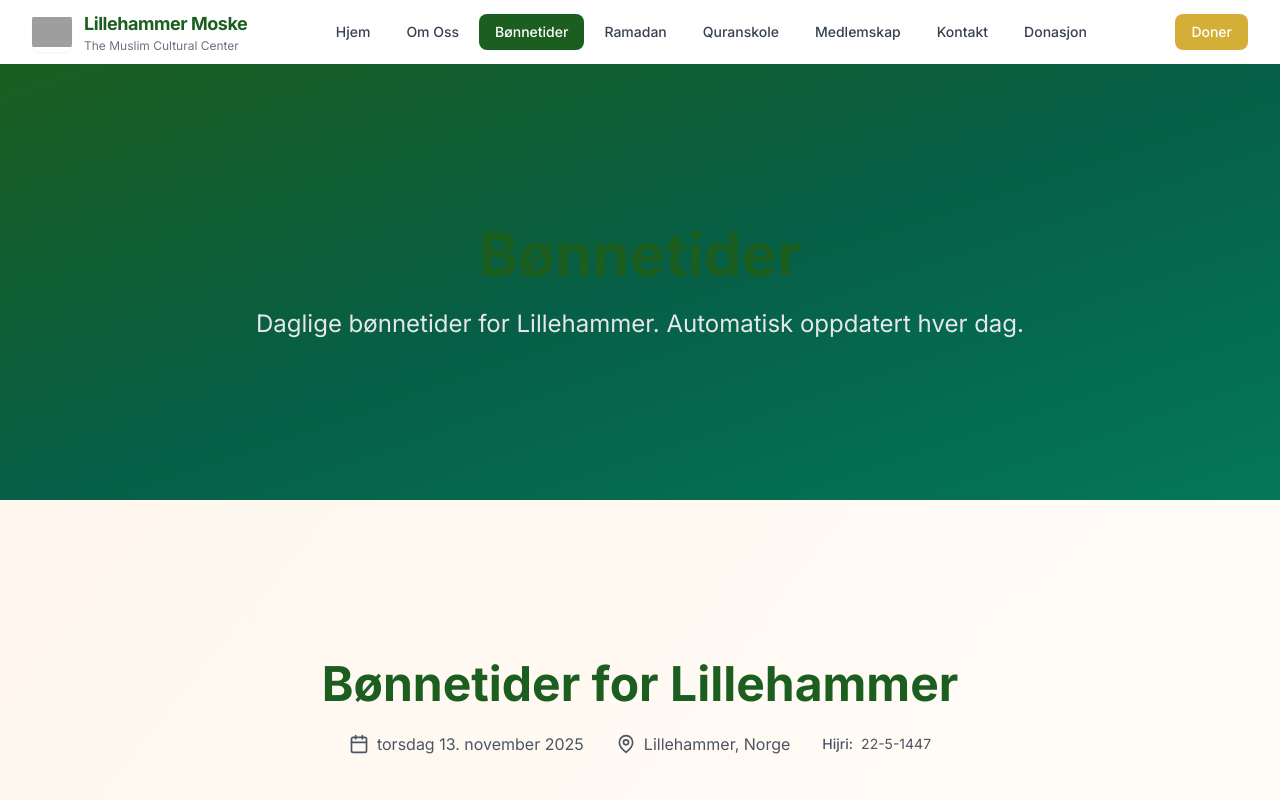
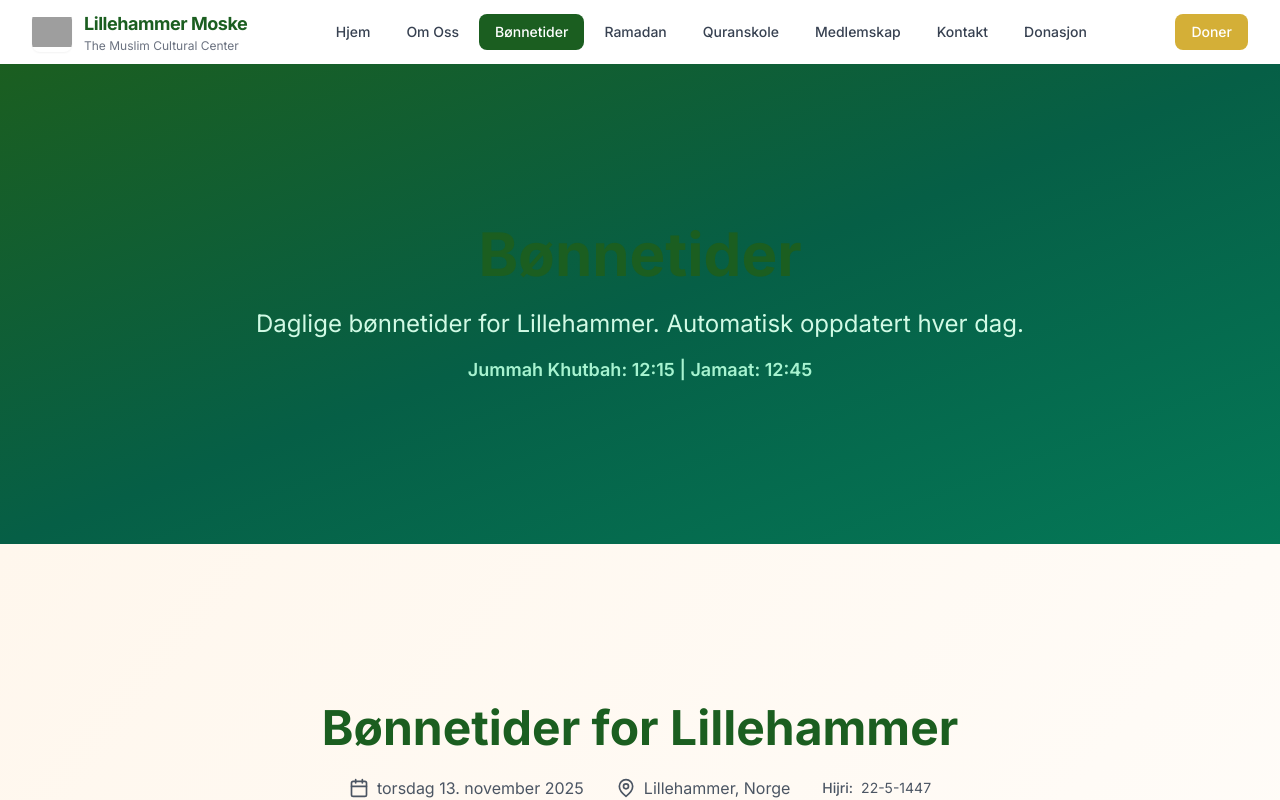
Before and after one commit to sheikhmataev/lillehammermoske, a Next.js app: page /prayer-times in a window 1280 px wide. Shown: the top 800 px of the page. Built offline with nearby package versions, Linux system fonts and the light colour scheme; grey boxes are pictures that could not be loaded.

Commit message:
Fix text visibility and add Jummah prayer times
- Change text-gray-200 to text-emerald-100 for better readability
- Add Jummah Khutbah (12:15) and Jamaat (12:45) times to prayer-times page
- Fix broken CSS class in prayer-times hero section

```diff
--- a/src/app/(pages)/about/page.tsx
+++ b/src/app/(pages)/about/page.tsx
@@ -13,7 +13,7 @@ export default function AboutPage() {
             <h1 className="text-5xl md:text-6xl font-bold mb-6">
               Om Lillehammer Moske
             </h1>
-            <p className="text-xl md:text-2xl text-gray-200 leading-relaxed">
+            <p className="text-xl md:text-2xl text-emerald-100 leading-relaxed">
               The Muslim Cultural Center Lillehammer - Et fellesskap for muslimer i Lillehammer og omegn siden 2005
             </p>
           </div>
--- a/src/app/(pages)/prayer-times/page.tsx
+++ b/src/app/(pages)/prayer-times/page.tsx
@@ -7,16 +7,17 @@ export default function PrayerTimesPage() {
   return (
     <div className="min-h-screen bg-gradient-to-br from-mint-200 to-cream-50">
       {/* Hero Section */}
-      <section className="bg-gradient-to-br from-emerald-900 via-emerald-800 to-emerald-700 text-whiteDen hellige måneden Ramadan. Fasting, bønn og fellesskap.
-
- section-padding">
+      <section className="bg-gradient-to-br from-emerald-900 via-emerald-800 to-emerald-700 text-white section-padding">
         <div className="container-custom">
           <div className="max-w-4xl mx-auto text-center">
             <h1 className="text-5xl md:text-6xl font-bold mb-6">
               Bønnetider
             </h1>
-            <p className="text-xl md:text-2xl text-gray-200 leading-relaxed">
+            <p className="text-xl md:text-2xl text-emerald-100 leading-relaxed">
               Daglige bønnetider for Lillehammer. Automatisk oppdatert hver dag.
+            </p>
+            <p className="text-lg text-emerald-200 mt-4 font-semibold">
+              Jummah Khutbah: 12:15 | Jamaat: 12:45
             </p>
           </div>
         </div>
```
